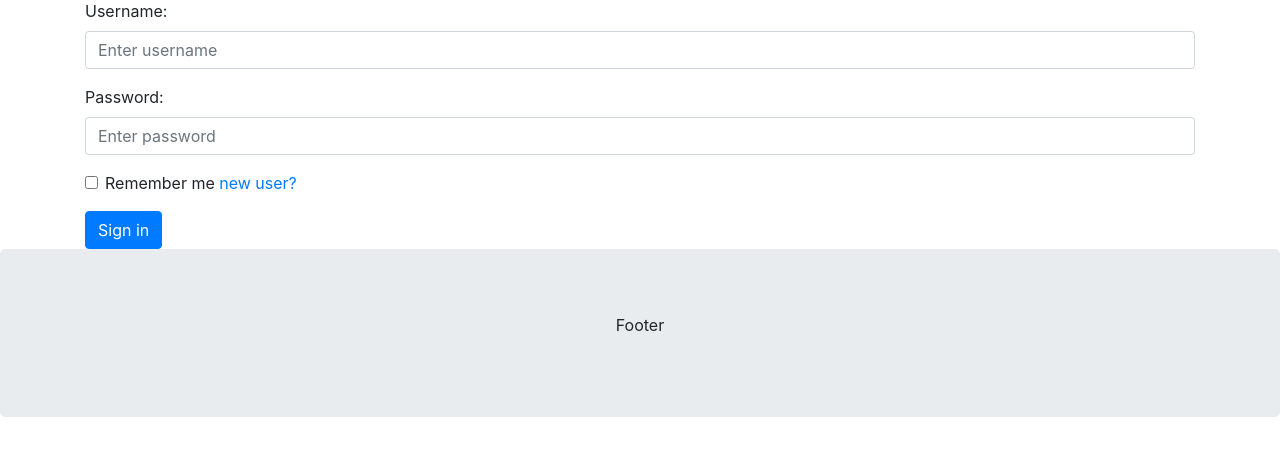
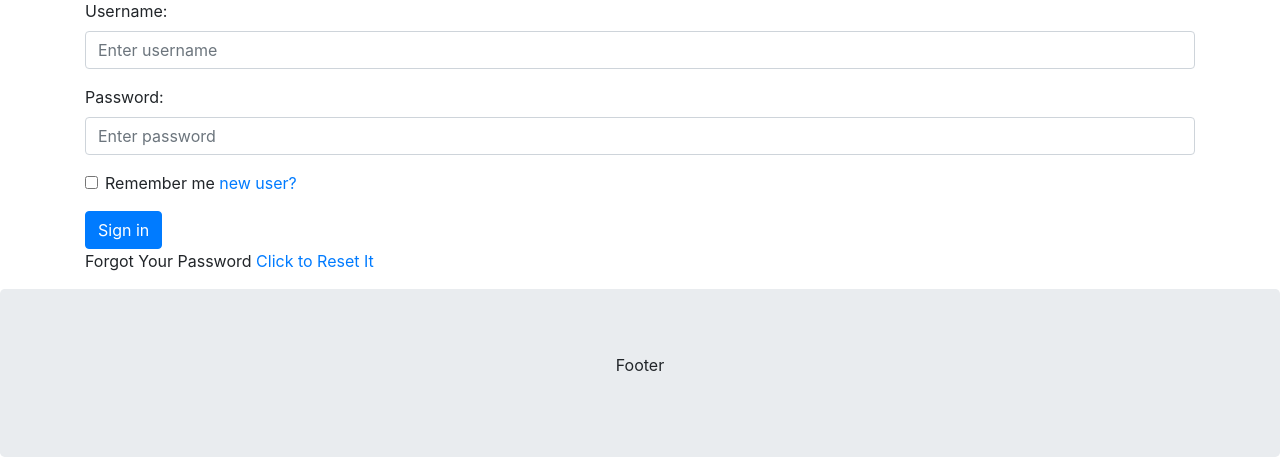
Before and after one commit to lexluter1988/flaskcms, a Flask app: page /login in a window 1280 px wide. Shown: the part 327-800 px from the top of the page. Run offline with Flask 2, Linux system fonts and the light colour scheme; some libraries are stand-ins or nearby versions.

Commit message:
pass reset link closes #10

```diff
--- a/app/templates/auth/login.html
+++ b/app/templates/auth/login.html
@@ -24,4 +24,7 @@
       </div>
       <button type="submit" class="btn btn-primary" name="submit" id="submit">Sign in</button>
     </form>
+    <p>Forgot Your Password
+        <a href="{{ url_for('auth.reset_password_request') }}">Click to Reset It</a>
+    </p>
 {% endblock %}
```
